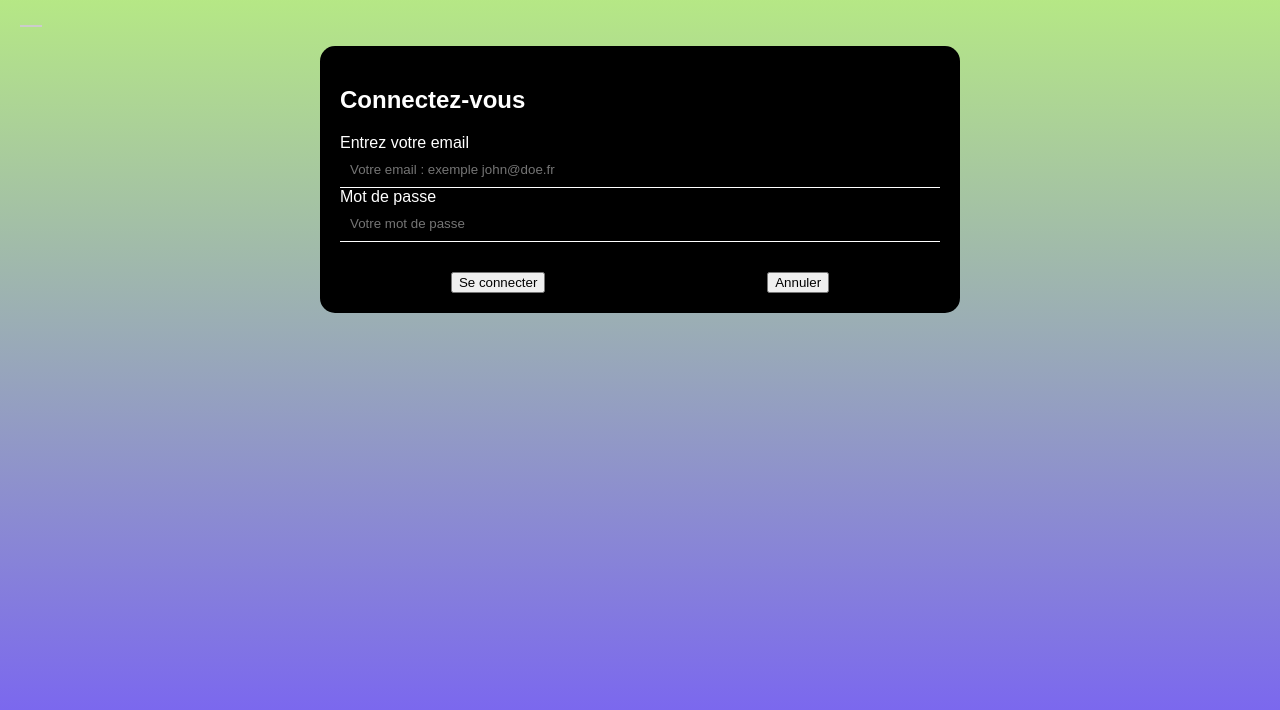
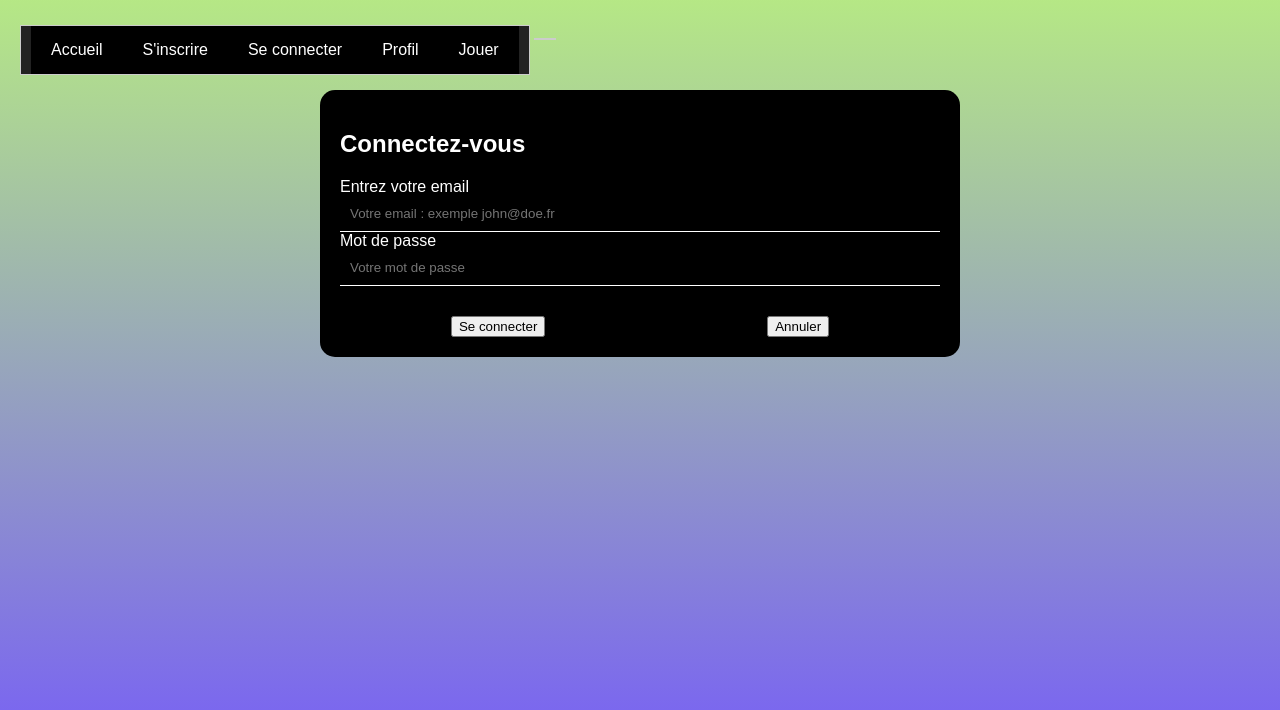
Before and after one commit to magdolnat/Eni-Memory-Magdi, a plain HTML site: page connexion.html in a window 1280 px wide. Shown: the part 130-840 px from the top of the page. Drawn offline with Linux system fonts and the light colour scheme.

Commit message:
connexion

```diff
--- a/connexion.html
+++ b/connexion.html
@@ -8,6 +8,17 @@
 </head>
 <body>
     <h1>ENI-MEMORY-Connecter</h1>
+
+    <nav id="menu-principal">
+            <ul>
+                <li><a href="index.html">Accueil</a></li>
+                <li><a href="inscription.html">S'inscrire</a></li>
+                <li><a href="connexion.html">Se connecter</a></li>
+                <li><a href="profil.html">Profil</a></li>
+                <li><a href="jouer.html">Jouer</a></li>
+            </ul>
+        </nav>
+
     <nav id="menu"></nav>
 
     <main class="contenu">
```
